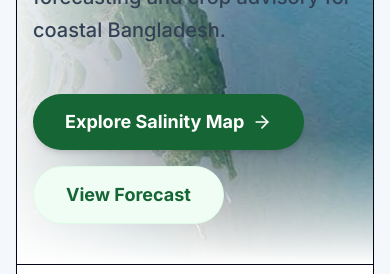
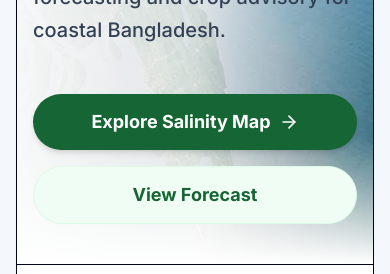
Before and after one commit to Joy185c/salino-crop, a Next.js app in the folder frontend/: page / in a window 390 px wide. Shown: the part 467-741 px from the top of the page. Built offline with nearby package versions, Linux system fonts and the light colour scheme; no server answers.

Commit message:
fix: Hero section readability and button layout on mobile

```diff
--- a/frontend/src/app/page.tsx
+++ b/frontend/src/app/page.tsx
@@ -24,7 +24,7 @@ export default function LandingPage() {
           ></div>
 
           {/* Gradient Overlay to ensure text readability without hiding the image */}
-          <div className="absolute inset-y-0 left-0 w-[60%] z-10 bg-gradient-to-r from-white/90 via-white/50 to-transparent"></div>
+          <div className="absolute inset-0 z-10 bg-gradient-to-r from-white/95 via-white/80 md:via-white/50 to-transparent"></div>
           <div className="absolute bottom-0 left-0 w-full h-32 z-10 bg-gradient-to-t from-white to-transparent"></div>
 
           <div className="relative z-20 w-full px-4 md:px-12 py-10 md:py-16 flex flex-col md:flex-row items-center justify-between">
@@ -44,16 +44,16 @@ export default function LandingPage() {
                 AI-driven root-zone salinity forecasting and crop advisory for coastal Bangladesh.
               </p>
 
-              <div className="flex flex-wrap items-center gap-4 pt-6">
+              <div className="flex flex-col sm:flex-row items-start sm:items-center gap-4 pt-6">
                 <Link
-                  href="/map"
-                  className="px-8 py-3.5 rounded-full bg-[#166534] hover:bg-[#14532d] text-white font-bold flex items-center gap-2 transition-all shadow-md text-lg"
+                  href="/#map"
+                  className="w-full sm:w-auto justify-center px-8 py-3.5 rounded-full bg-[#166534] hover:bg-[#14532d] text-white font-bold flex items-center gap-2 transition-all shadow-md text-lg"
                 >
                   Explore Salinity Map <ArrowRight className="w-5 h-5" />
                 </Link>
                 <Link
-                  href="/forecast"
-                  className="px-8 py-3.5 rounded-full bg-[#f0fdf4] hover:bg-[#dcfce7] text-[#166534] font-bold flex items-center gap-2 transition-all border border-[#dcfce7] text-lg"
+                  href="/#forecast"
+                  className="w-full sm:w-auto justify-center px-8 py-3.5 rounded-full bg-[#f0fdf4] hover:bg-[#dcfce7] text-[#166534] font-bold flex items-center gap-2 transition-all border border-[#dcfce7] text-lg"
                 >
                   View Forecast
                 </Link>
```
